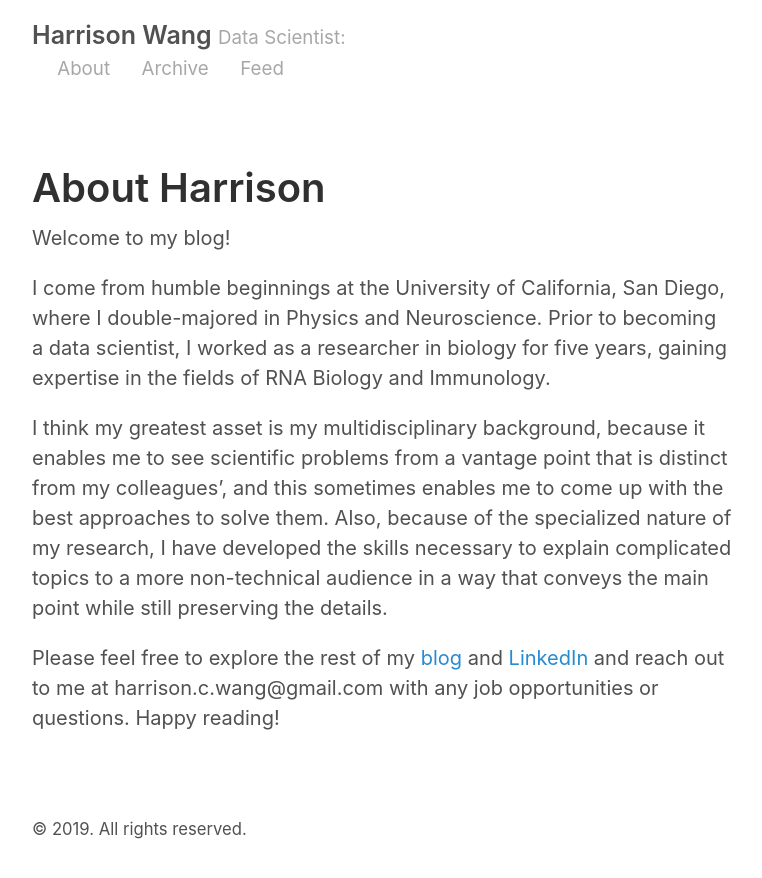
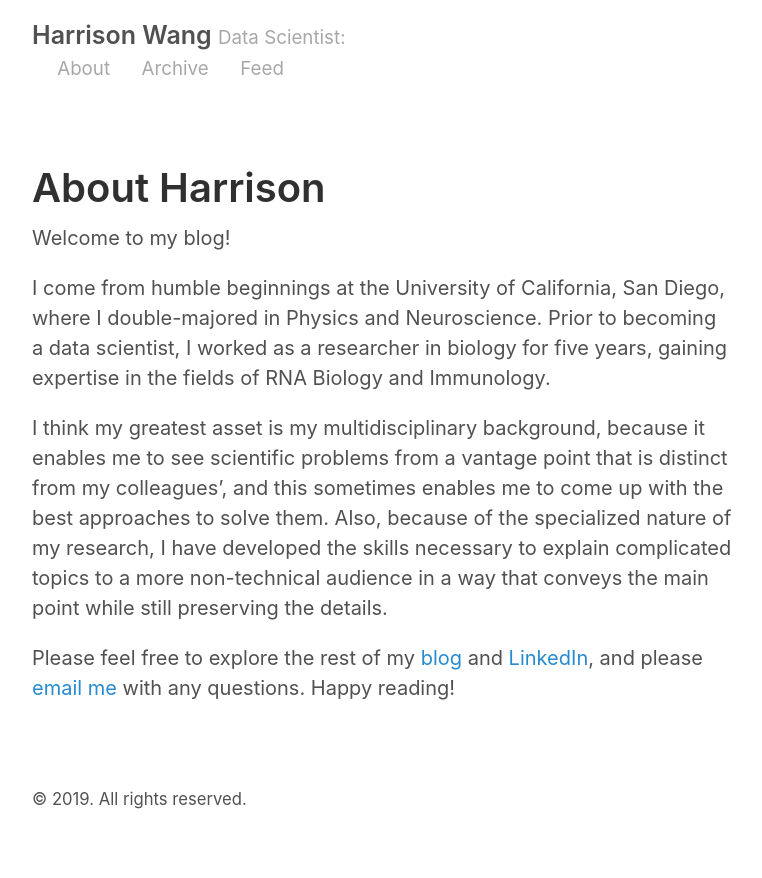
Before and after one commit to harrisonized/harrisonized.github.io, a Jekyll site: the page built from about.md, in a window 1280 px wide. Shown: the top 878 px of the page, without its empty margins (258-1020 px from the left). Built offline with Jekyll 4.4.1, drawn with Linux system fonts in a browser that asks for light colours.

Commit message:
fixing broken email links

```diff
--- a/about.md
+++ b/about.md
@@ -9,4 +9,4 @@ I come from humble beginnings at the University of California, San Diego, where
 
 I think my greatest asset is my multidisciplinary background, because it enables me to see scientific problems from a vantage point that is distinct from my colleagues', and this sometimes enables me to come up with the best approaches to solve them. Also, because of the specialized nature of my research, I have developed the skills necessary to explain complicated topics to a more non-technical audience in a way that conveys the main point while still preserving the details.
 
-Please feel free to explore the rest of my [blog](https://harrisonized.github.io/archive) and [LinkedIn](https://www.linkedin.com/in/harrisonized) and reach out to me at harrison.c.wang@gmail.com with any job opportunities or questions. Happy reading!
+Please feel free to explore the rest of my [blog](https://harrisonized.github.io/archive) and [LinkedIn](https://www.linkedin.com/in/harrisonized), and please [email me](mailto:harrison.c.wang@gmail.com) with any questions. Happy reading!
```
Also changed, not shown: _posts/2019-04-23-predicting-popularity-of-rock-climbs-regression.md (+1 -0 lines).
